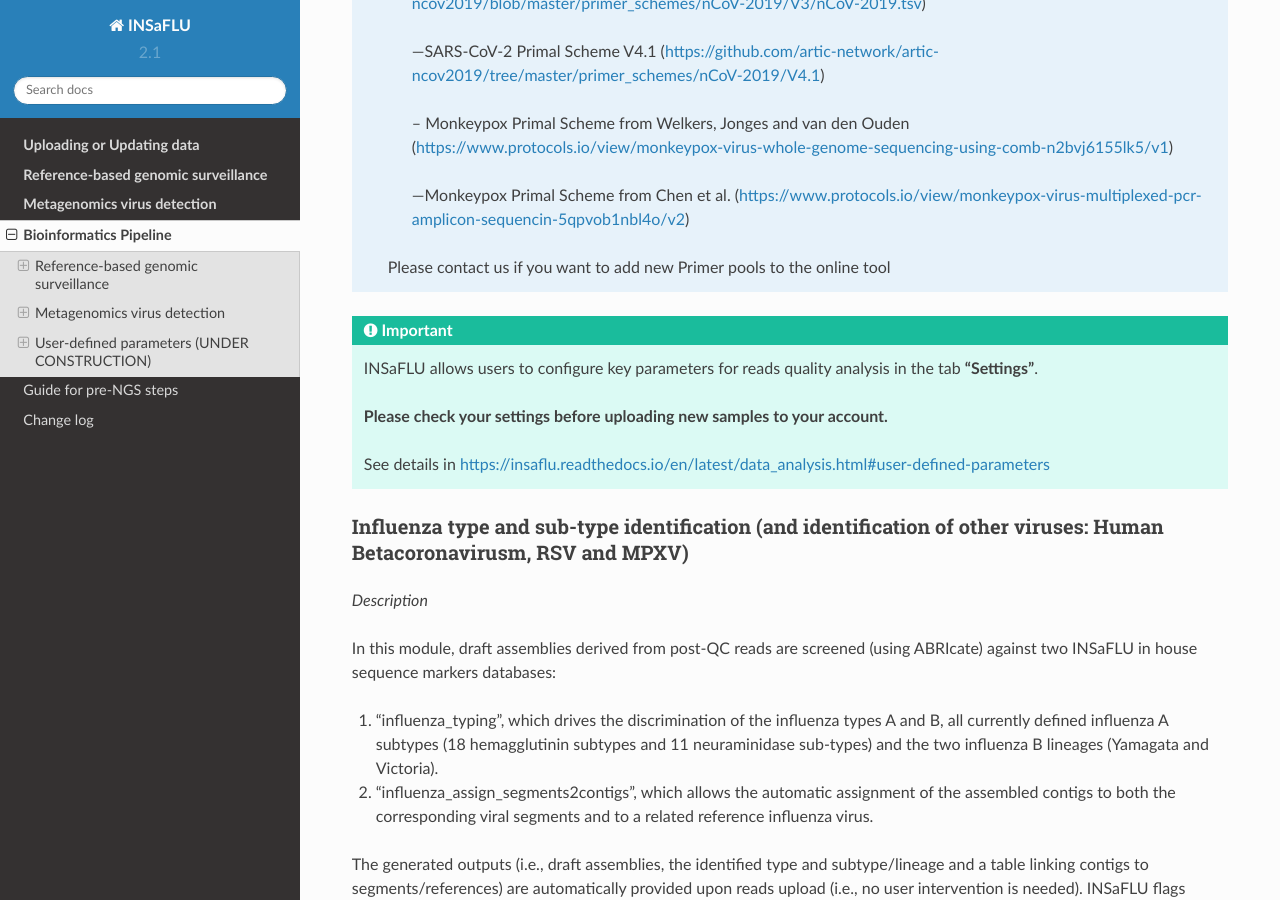
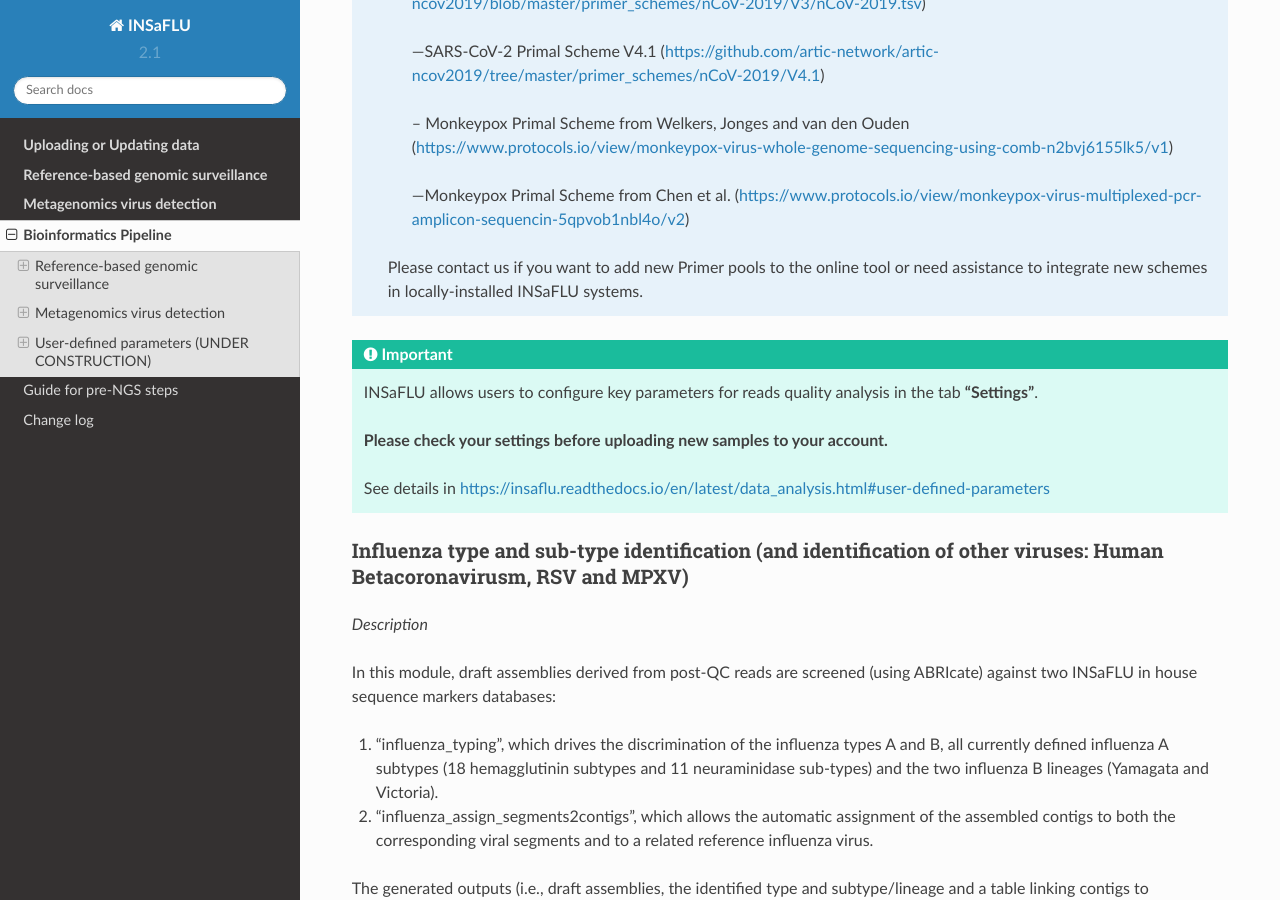
Before and after one commit to INSaFLU/insaflu_docs, a Sphinx documentation site: the page built from docs/bioinformatics_pipeline.rst, in a window 1280 px wide and 900 px high, scrolled down 4489 px. Built offline with Sphinx 7.4.7 and the Read the Docs theme 2.0.0, drawn with Linux system fonts in a browser that asks for light colours; formulas are drawn with MathJax 3.

Commit message:
Add primer info

```diff
--- a/docs/bioinformatics_pipeline.rst
+++ b/docs/bioinformatics_pipeline.rst
@@ -116,7 +116,7 @@
 
 			-- Monkeypox Primal Scheme from Chen et al. (https://www.protocols.io/view/monkeypox-virus-multiplexed-pcr-amplicon-sequencin-5qpvob1nbl4o/v2)
 
-		Please contact us if you want to add new Primer pools to the online tool
+		Please contact us if you want to add new Primer pools to the online tool or need assistance to integrate new schemes in locally-installed INSaFLU systems.
 
 .. important::
 	INSaFLU allows users to configure key parameters for reads quality analysis in the tab **“Settings”**.
```
